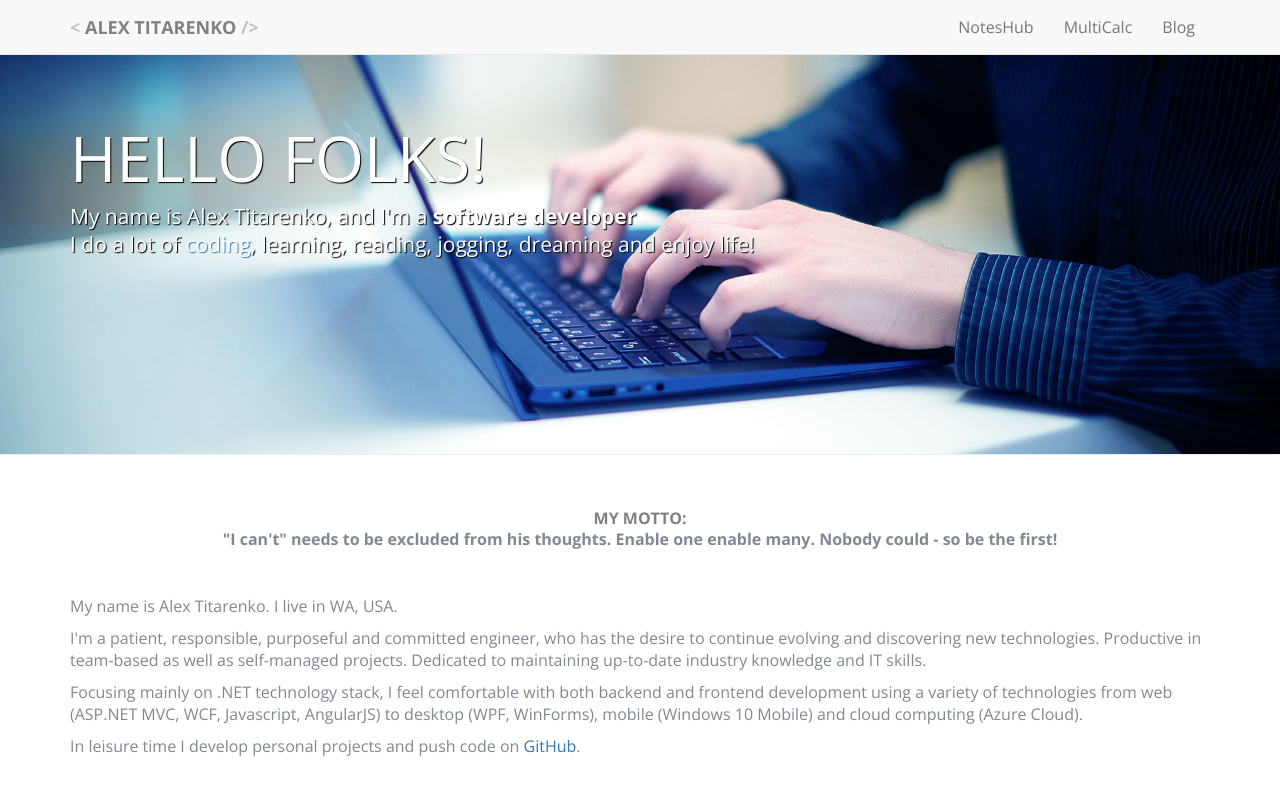
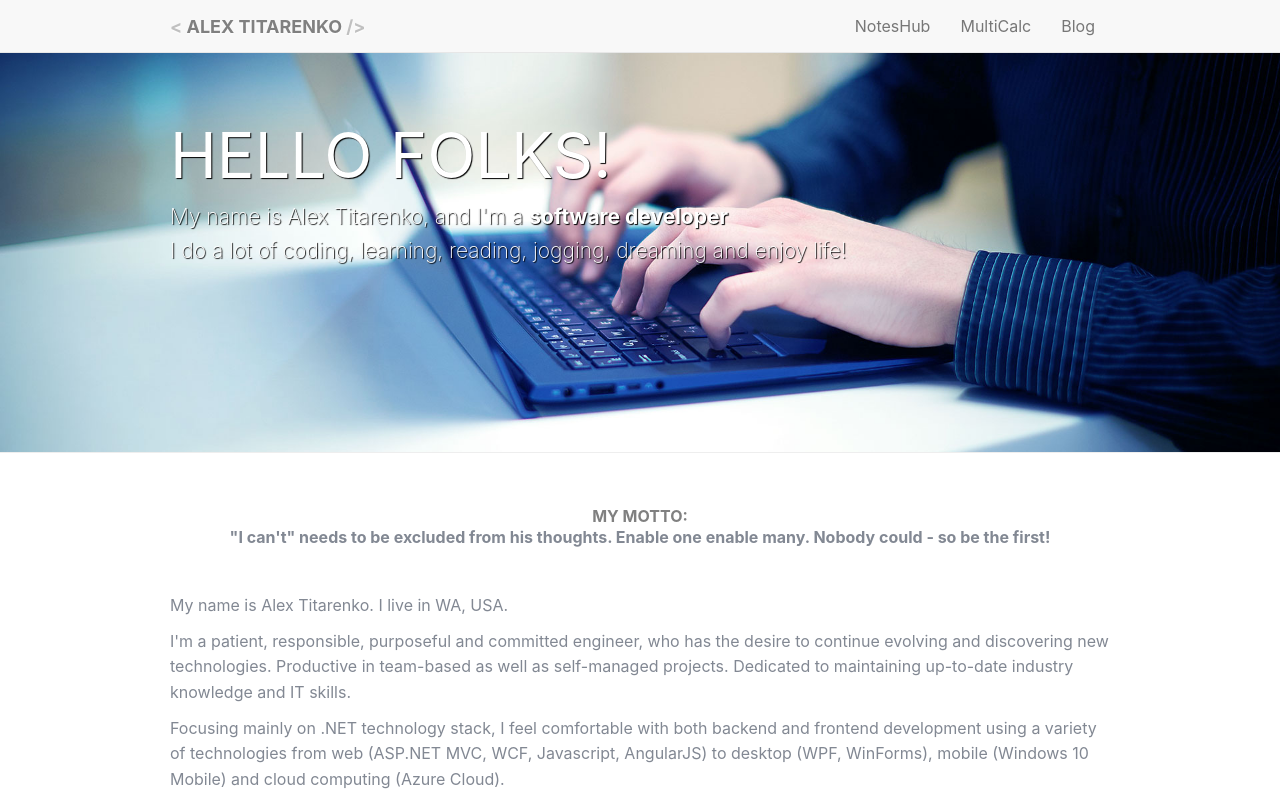
Before and after one commit to alex-titarenko/alextitarenko, a Next.js app: page / in a window 1280 px wide. Shown: the top 792 px of the page. Built offline with nearby package versions, Linux system fonts and the light colour scheme.

Commit message:
code cleanup, update styles

```diff
--- a/pages/_document.tsx
+++ b/pages/_document.tsx
@@ -53,20 +53,12 @@ export default class MyDocument extends Document {
           <link rel="icon" href="/favicon.ico" type="image/x-icon" />
           <link rel="shortcut icon" href="/favicon.ico" type="image/x-icon" />
 
-          {/* <link
-            href="https://stackpath.bootstrapcdn.com/bootstrap/3.4.1/css/bootstrap.min.css"
-            rel="stylesheet"
-            type="text/css"
-            integrity="sha384-HSMxcRTRxnN+Bdg0JdbxYKrThecOKuH5zCYotlSAcp1+c8xmyTe9GYg1l9a69psu"
-            crossOrigin="anonymous"
-          /> */}
           <link
             href="https://stackpath.bootstrapcdn.com/font-awesome/4.7.0/css/font-awesome.min.css"
             rel="stylesheet"
             integrity="sha384-wvfXpqpZZVQGK6TAh5PVlGOfQNHSoD2xbE+QkPxCAFlNEevoEH3Sl0sibVcOQVnN"
             crossOrigin="anonymous"
           />
-          <link href="//fonts.googleapis.com/css?family=Open Sans:400,700" rel="stylesheet" type="text/css"></link>
         </Head>
 
         <body>
--- a/pages/index.tsx
+++ b/pages/index.tsx
@@ -27,7 +27,7 @@ const facts: string[] = [
       <div className="jumbotron page-header page-header-home">
         <div className="container">
           <h1>HELLO FOLKS!</h1>
-          <p>My name is Alex Titarenko, and I&apos;m a <strong>software developer</strong><br />I do a lot of <a target="_blank" rel="noopener" href={appConfig.social.gitHub}>coding</a>, learning, reading, jogging, dreaming and enjoy life!</p>
+          <p>My name is Alex Titarenko, and I&apos;m a <strong>software developer</strong><br />I do a lot of coding, learning, reading, jogging, dreaming and enjoy life!</p>
         </div>
       </div>
       <div className="container">
--- a/styles/site.css
+++ b/styles/site.css
@@ -98,7 +98,18 @@ html {
 }
 
 body {
-  font-family: "Open Sans", "Helvetica Neue", Helvetica, Arial, sans-serif;
+  font-family:
+    -apple-system,
+    BlinkMacSystemFont,
+    Segoe UI,
+    Roboto,
+    Oxygen,
+    Ubuntu,
+    Cantarell,
+    Fira Sans,
+    Droid Sans,
+    Helvetica Neue,
+    sans-serif;
 
   /* Margin bottom by footer height */
   margin: 0;
@@ -181,6 +192,10 @@ h1 {
   margin: .67em 0;
 }
 
+p {
+  line-height: 1.6;
+}
+
 .h1, h1 {
   font-size: 36px;
 }
@@ -192,7 +207,7 @@ h1 {
 
 .h1, .h2, .h3, .h4, .h5, .h6, h1, h2, h3, h4, h5, h6 {
   font-family: inherit;
-  font-weight: 500;
+  font-weight: 400;
   line-height: 1.1;
   color: inherit;
 }
@@ -264,11 +279,11 @@ hr {
   }
 }
 
-@media (min-width: 1200px) {
+/* @media (min-width: 1200px) {
   .container {
     width: 1170px;
   }
-}
+} */
 
 /* Page header */
 .jumbotron {
@@ -505,8 +520,8 @@ ul.reset li {
 /* Blog Post */
 .blog-post-content {
   word-break: break-word;
-  font-size: 1.1rem;
-  line-height: 1.6;
+  font-size: 1.1em;
+  line-height: 1.7;
 
   h1, h2, h3, h4 {
     margin-top: 2rem;
@@ -557,17 +572,6 @@ ul.reset li {
     background-color: var(--codeBlock-backgroundColor);
   }
 }
-
-
-
-
-
-
-
-
-
-
-
 
 /* ----------------------------------------- */
 /* PrismJS */
```
